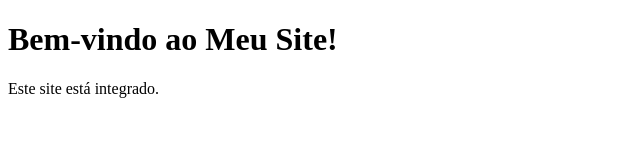
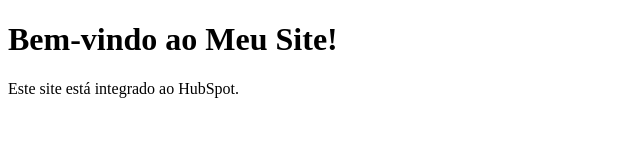
Before and after one commit to jvrajunior/webtest, a website: page index.html in a window 1280 px wide. Shown: the whole page, without its empty margins (0-640 px from the left). Drawn offline with Linux system fonts and the light colour scheme.

Commit message:
Update integration message in index.html to specify HubSpot

```diff
--- a/index.html
+++ b/index.html
@@ -7,7 +7,7 @@
 </head>
 <body>
   <h1>Bem-vindo ao Meu Site!</h1>
-  <p>Este site está integrado.</p>
+  <p>Este site está integrado ao HubSpot.</p>
 
   <!-- Start of HubSpot Embed Code -->
   <script type="text/javascript" id="hs-script-loader" async defer src="//js-na1.hs-scripts.com/50084433.js"></script>
```
